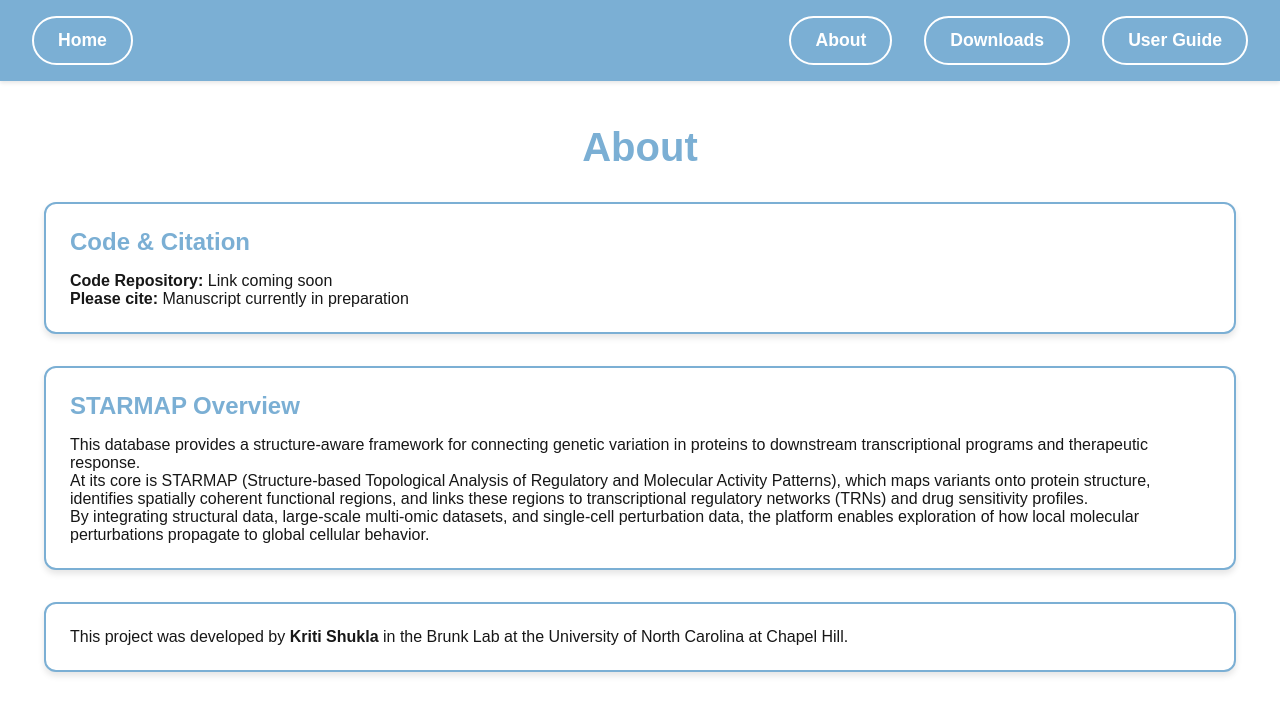
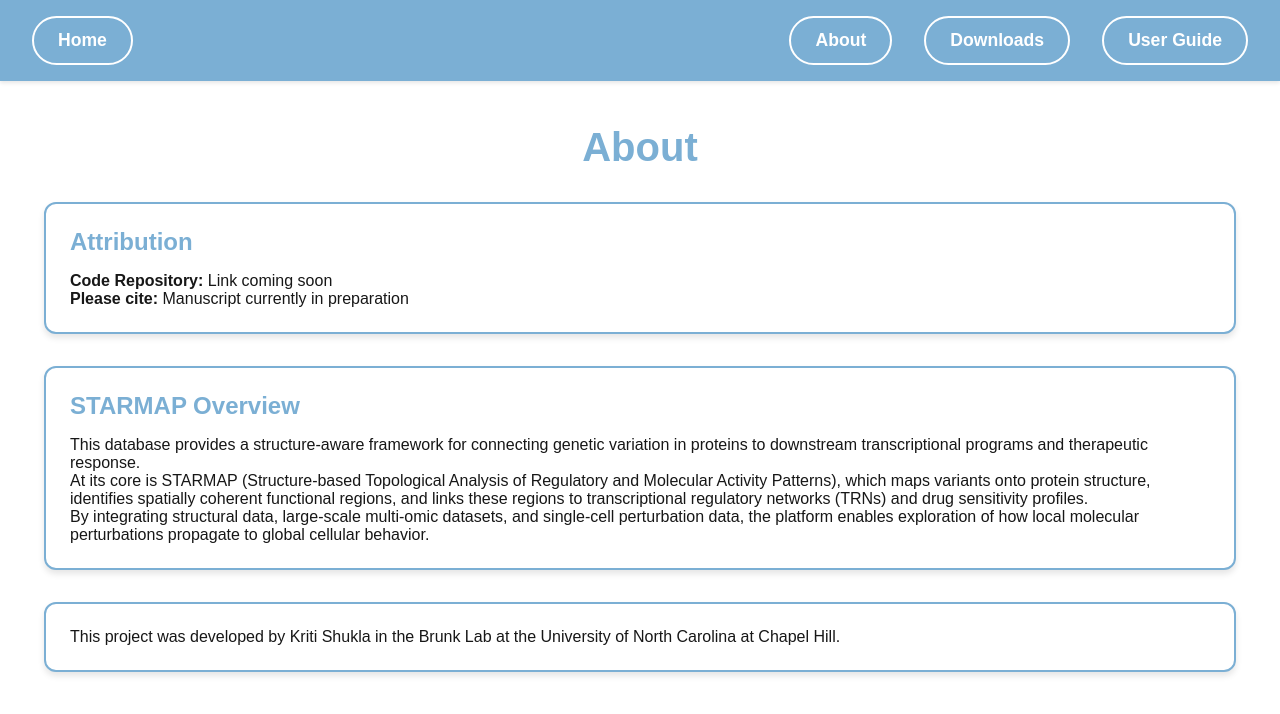
Before and after one commit to kritishukla11/DatabaseWebsiteCode, a Next.js app in the folder frontend/: page /about in a window 1280 px wide. Shown: the top 714 px of the page. Built offline with nearby package versions, Linux system fonts and the light colour scheme.

Commit message:
tweaks to front page

```diff
--- a/frontend/src/app/about/page.tsx
+++ b/frontend/src/app/about/page.tsx
@@ -7,7 +7,7 @@ export default function AboutPage() {
 
       {/* Panel: Code & Citation (moved to top) */}
       <div className="panel">
-        <h2 className="panel-title">Code & Citation</h2>
+        <h2 className="panel-title">Attribution</h2>
         <p>
           <strong>Code Repository:</strong> Link coming soon
         </p>
@@ -41,7 +41,7 @@ export default function AboutPage() {
       {/* Panel: Attribution */}
       <div className="panel">
         <p>
-          This project was developed by <strong>Kriti Shukla</strong> in the
+          This project was developed by Kriti Shukla in the
           Brunk Lab at the University of North Carolina at Chapel Hill.
         </p>
       </div>
```
Also changed, not shown: frontend/src/app/page.tsx (+4 -4 lines).
